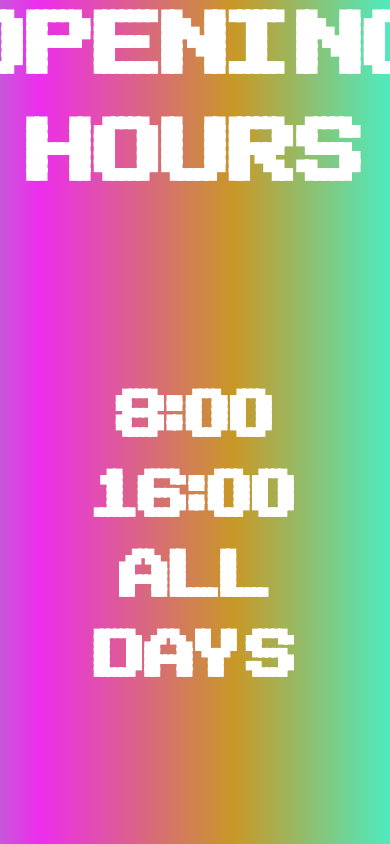
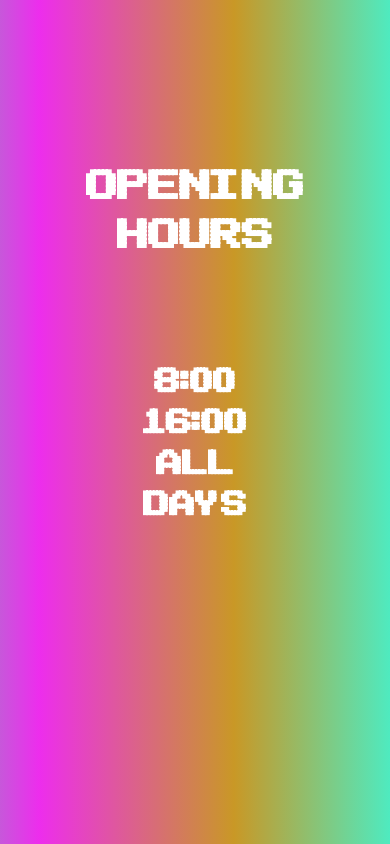
Before and after one commit to baibarz/do-you-think-you-are-real, a Flask app: page / in a window 390 px wide. Run offline with Flask 2, Linux system fonts and the light colour scheme.

Commit message:
new css file

```diff
--- /dev/null
+++ b/you_are_real/static/base.css
@@ -0,0 +1,17 @@
+@media screen and (max-width: 600px)
+  {
+    h1 {
+
+      font-size: 0,5em;
+      padding: 5%;
+    }
+    h2 {
+      font-size: 0,4em;
+      padding: 5%;
+    }
+  }
+
+
+html, body {
+    height: 100%;
+    margin: 0px;}
--- a/you_are_real/static/closed.css
+++ b/you_are_real/static/closed.css
@@ -1,12 +1,3 @@
-
-
-
-
-
-html, body {
-    height: 100%;
-    margin: 0px;}
-
 
 .text_box
 {
@@ -46,3 +37,18 @@ html, body {
         to {
           background-position: 200% center;
         }
+
+
+
+  }
+  @media screen and (max-width: 600px)
+  {
+    h1 {
+
+      font-size: 60px;
+      padding: 5%;
+    }
+    h2 {
+      font-size: 50px;
+    }
+  }
--- a/you_are_real/templates/closed.html
+++ b/you_are_real/templates/closed.html
@@ -1,9 +1,11 @@
 <html lang="en">
     <head>
+        <link rel="stylesheet" href="static/base.css" type="text/css" charset="utf-8" />
+        <link rel="stylesheet" href="static/closed.css">
         <meta charset="UTF-8">
         <meta http-equiv="X-UA-Compatible" content="IE=edge">
         <meta name="viewport" content="width=device-width, initial-scale=1.0">
-        <link rel="stylesheet" href="static/closed.css">
+
 
 
         <title>closed</title>
--- a/you_are_real/templates/index.html
+++ b/you_are_real/templates/index.html
@@ -1,7 +1,9 @@
 <!DOCTYPE html>
 <html>
 <head>
+    <link rel="stylesheet" href="static/base.css" type="text/css" charset="utf-8" />
     <link rel="stylesheet" href="static/style.css" type="text/css" charset="utf-8" />
+
 
 <title> First Prise</title>
 
@@ -11,7 +13,7 @@
 
     <div>
         <form action="/update" method="POST">
-            <div id="main_text">{{question}}</div>
+            <div id="main_text">DO YOU THINK YOU ARE REAL</div>
             <input id="test_input" name="test"/>
             <input type="submit">
         </form>
```
